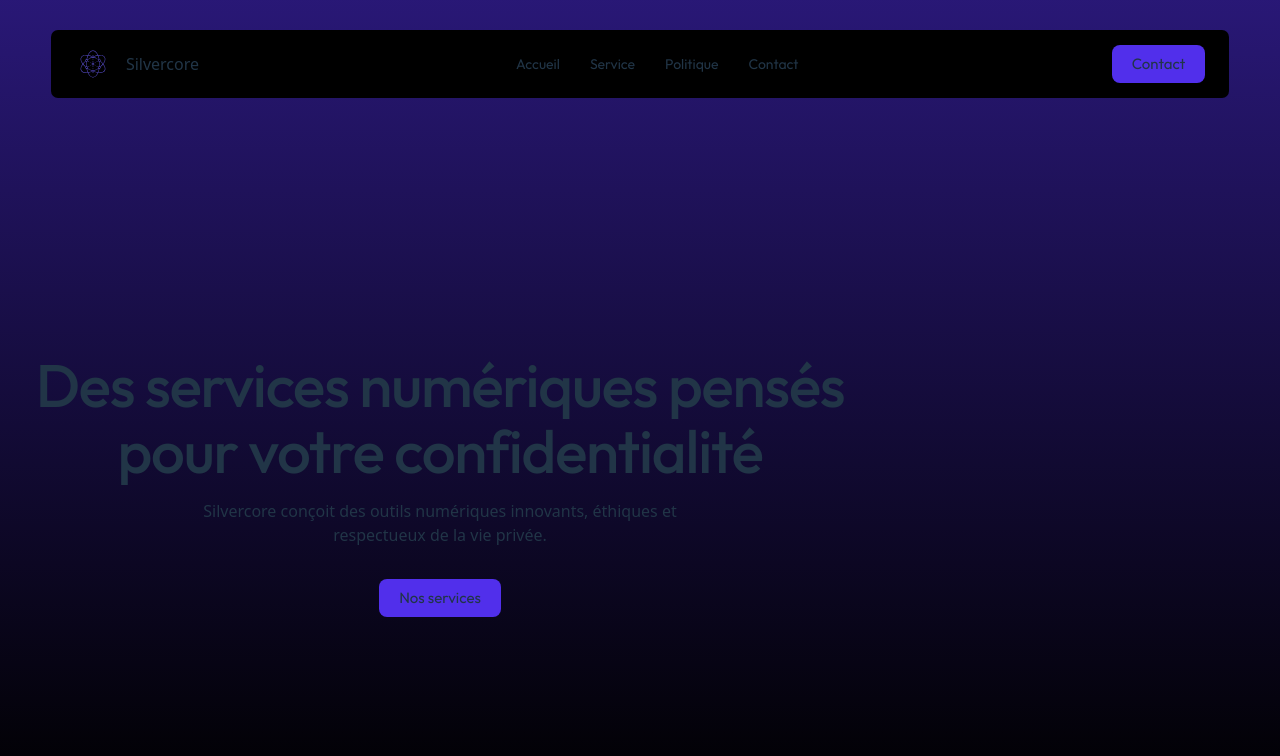
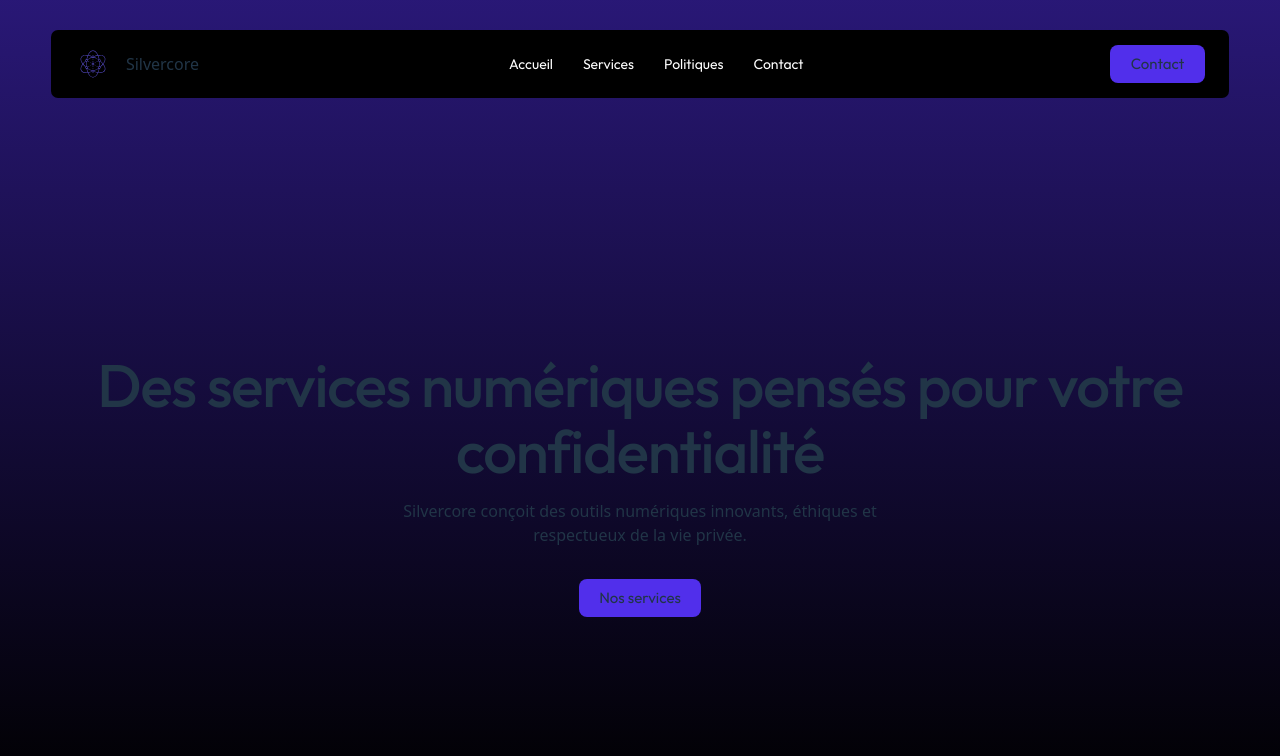
Before and after one commit to SilverCore-Git/web_site, a Vue app: page / in a window 1280 px wide. Shown: the top 756 px of the page. Built offline with nearby package versions, Linux system fonts and the light colour scheme.

Commit message:
fix problem center

```diff
--- a/src/components/Navbar.vue
+++ b/src/components/Navbar.vue
@@ -1,5 +1,15 @@
 <script setup lang="ts">
-import navbar_config from "";
+import navbar_config from "../config/navbar_config.json";
+const btn = navbar_config.btn;
+
+import type { Nav } from '../assets/ts/types';
+defineProps<{
+    prop: Nav
+}>();
+
+const button_contact = () => {
+
+};
 </script>
 
 <template>
@@ -7,19 +17,32 @@ import navbar_config from "";
         <div class="center navbar">
             <div class="container">
                 <div class=" left center space-around cursor_pointer">
-                    <img src="/assets/logo/score/silvercore_logo.svg" alt="">
-                    <h3 class="ml-[10px]">Silvercore</h3>
+                    <img :src="navbar_config.logo" alt="">
+                    <h3 class="ml-[10px]">{{ navbar_config.title }}</h3>
                 </div>
+
                 <div class="center">
-                    <p class="Page cursor_pointer Body_XS">Accueil</p>
-                    <p class="Page cursor_pointer Body_XS">Service</p>
-                    <p class="Page cursor_pointer Body_XS">Politique</p>
-                    <p class="Page cursor_pointer Body_XS">Contact</p>
+
+                    <a
+                        v-for="Nav in navbar_config.tab"
+                        class="Page cursor_pointer Body_XS"
+                        :href="Nav.href"
+
+                    >{{ Nav.name }}</a>
+
                 </div>
-                <div class="btn_basic center cursor_pointer">Contact</div>
+
+                <button @click="button_contact"
+
+                class="btn_basic center"
+                :href="btn.href"
+
+                >{{ btn.content }}</button>
+
             </div>
         </div>
     </nav>
+
 </template>
 
 
@@ -57,5 +80,6 @@ import navbar_config from "";
 
 .Page {
     padding: 15px;
+    color: white;
 }
 </style>
--- a/src/components/contenue_Hero section.vue
+++ b/src/components/contenue_Hero section.vue
@@ -27,7 +27,7 @@
 <style>
 .parent_contenue_HeroSection {
     height: 89%;
-    width: 55pc;
+    width: 100%;
 
 }
 
--- a/src/config/navbar_config.json
+++ b/src/config/navbar_config.json
@@ -1,6 +1,6 @@
 {
 
-    "logo": "/assets/path/to/logo",
+    "logo": "/assets/logo/score/silvercore_logo.svg",
     "title": "Silvercore",
 
     "tab": [
```
